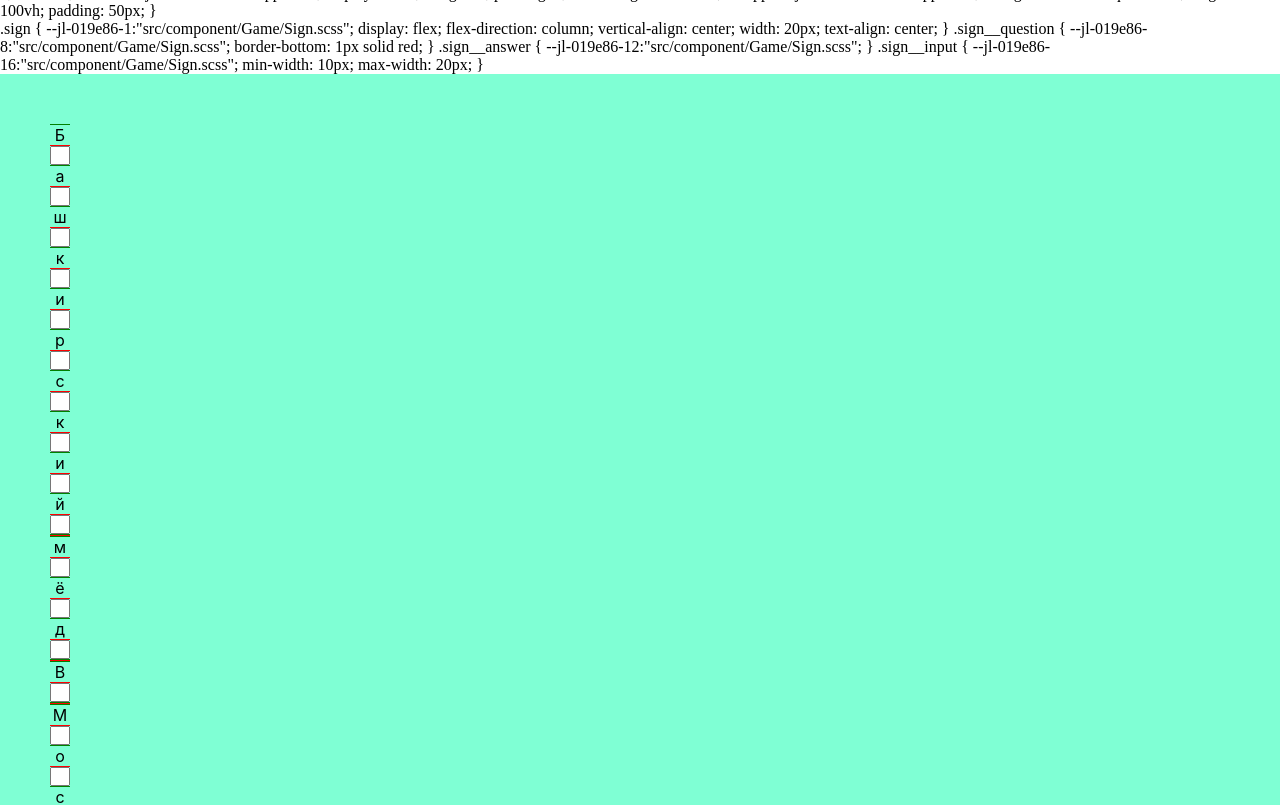
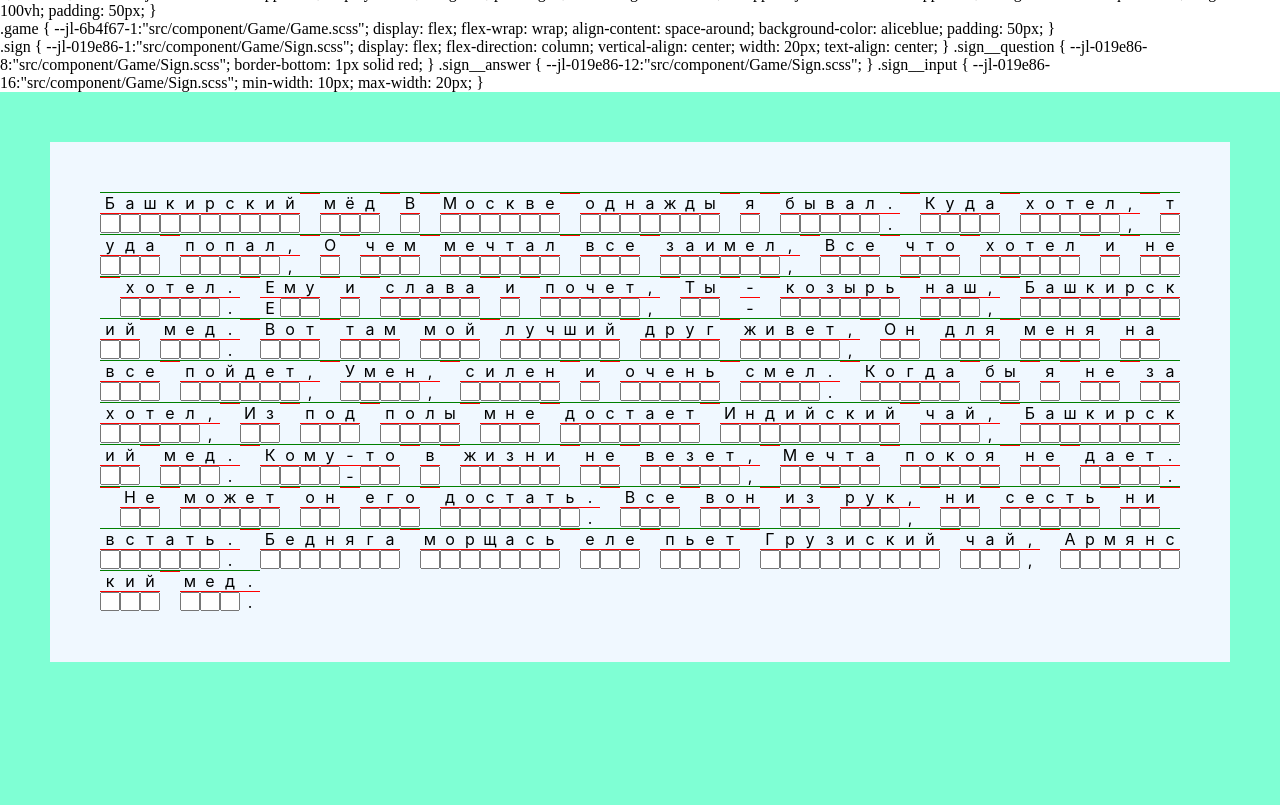
Before and after one commit to BTchorzewski/rulphabet, a React (Create React App) app: page / in a window 1280 px wide. Shown: the part 2320-3125 px from the top of the page. Built offline with nearby package versions, Linux system fonts and the light colour scheme.

Commit message:
created Game Component, styled it, and move basic logic to it.

```diff
--- a/src/App.tsx
+++ b/src/App.tsx
@@ -1,23 +1,13 @@
 import React from 'react';
 import './App.scss';
-import { Sign } from './component/Game/Sign';
-import { alphabet } from './utilities/alphabet';
+import { Game } from './component/Game/Game';
 import { song } from './utilities/song-text';
 
 function App() {
   return (
     <div className="App">
-      <div className="App__display">
-        {/*@todo dodać podział na */}
-        {
-          song.split('').map(el => {
-            const foundSign = alphabet.filter(sign => sign.sign === el);
-            if (foundSign.length < 1) return <Sign sign={el} omit={true} spelling={el} pronunciation={el}/>;
-            return <Sign sign={el} omit={false} pronunciation={foundSign[0].pronunciation}
-                         spelling={foundSign[0].spelling}/>
-          })
-        }
-      </div>
+
+      <Game song={song}/>
 
     </div>
   );
--- /dev/null
+++ b/src/component/Game/Game.scss
@@ -0,0 +1,7 @@
+.game {
+  display: flex;
+  flex-wrap: wrap;
+  align-content: space-around;
+  background-color: aliceblue;
+  padding: 50px;
+}
--- /dev/null
+++ b/src/component/Game/Game.tsx
@@ -0,0 +1,23 @@
+import React from 'react';
+import './Game.scss';
+import { alphabet } from '../../utilities/alphabet';
+import { Sign } from './Sign';
+
+interface Props {
+  song: string
+}
+
+export const Game = (props: Props) => {
+  return (
+    <div className="game">
+      {
+        props.song.split('').map(el => {
+          const foundSign = alphabet.filter(sign => sign.sign === el);
+          if (foundSign.length < 1) return <Sign sign={el} omit={true} spelling={el} pronunciation={el}/>;
+          return <Sign sign={el} omit={false} pronunciation={foundSign[0].pronunciation}
+                       spelling={foundSign[0].spelling}/>
+        })
+      }
+    </div>
+  )
+}
```
